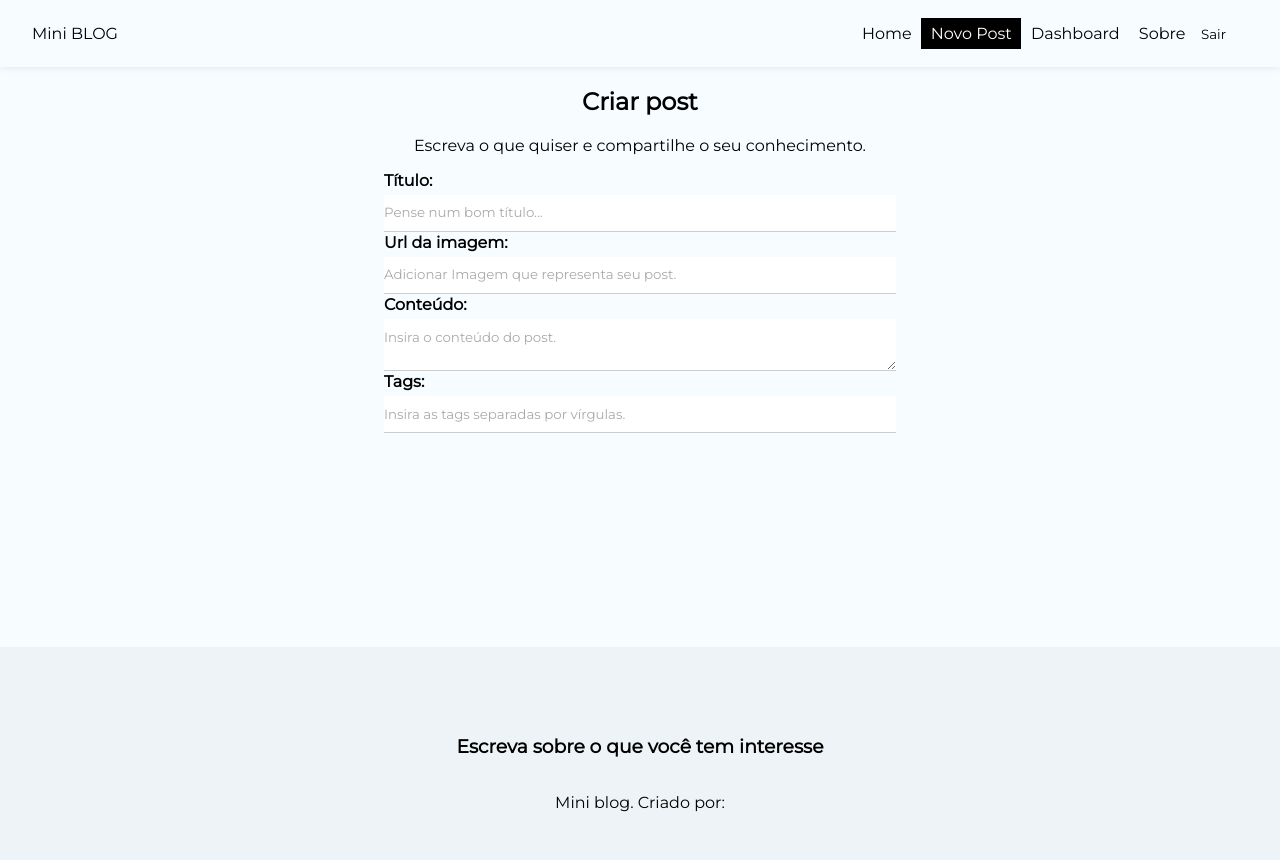
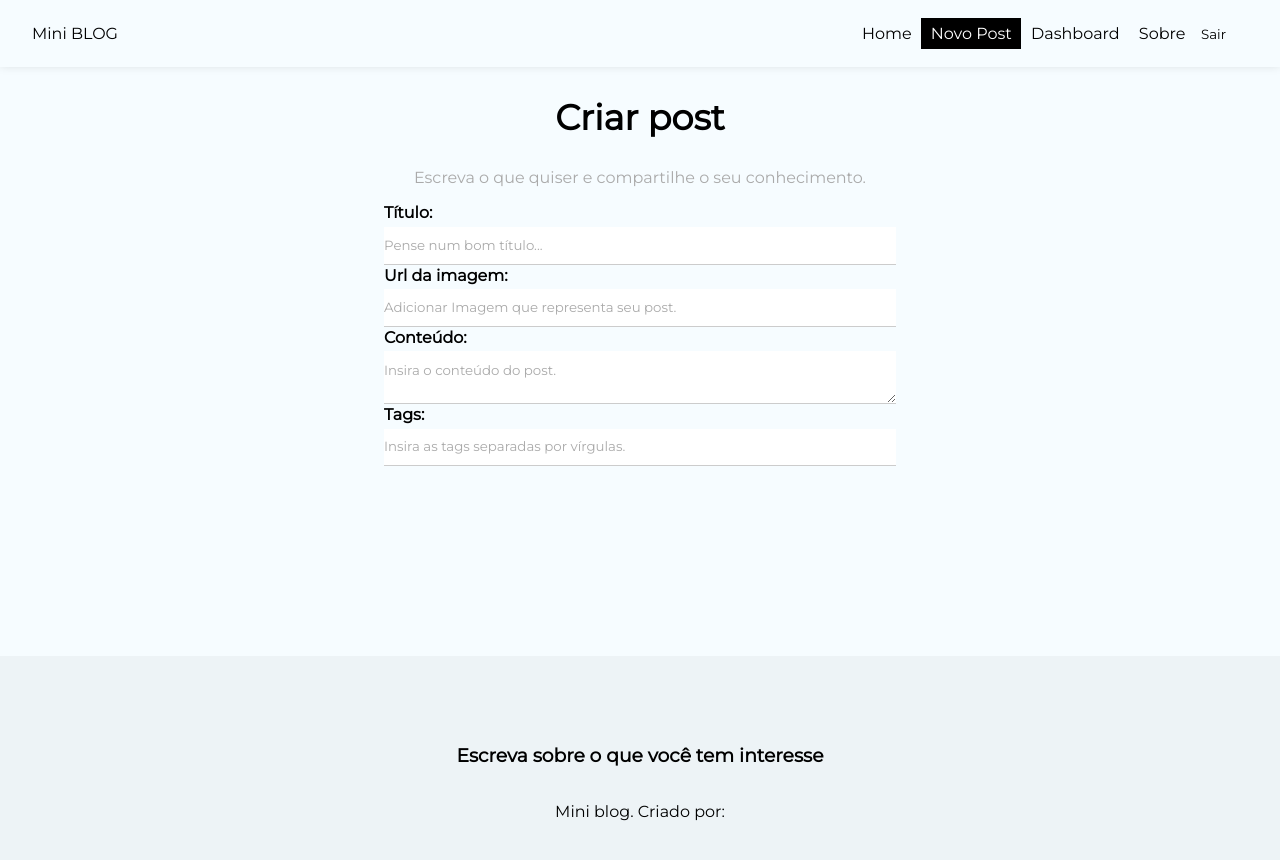
Before and after one commit to felipe-programador-18/Mini-blog, a React (Create React App) app in the folder miniblog/: page /posts/create in a window 1280 px wide. Shown: the top 860 px of the page. Built offline with nearby package versions, Linux system fonts and the light colour scheme; no server answers; sample sign-in values are in the browser's storage.

Commit message:
c44-adding all syles in createmodulecss

```diff
--- a/miniblog/src/Pages/Createpost/create.module.css
+++ b/miniblog/src/Pages/Createpost/create.module.css
@@ -0,0 +1,9 @@
+.create_post {
+    text-align: center;
+}
+.create_post h2 {
+    font-size: 2.2em;
+}
+.create_post p {
+    color: #aaa;
+}
```
